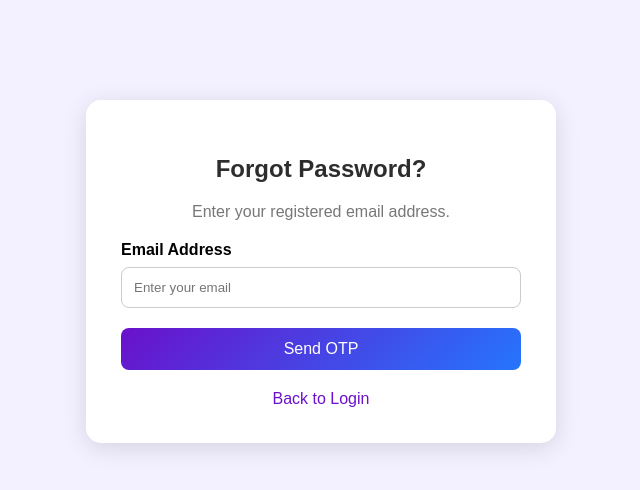
After one commit to Yuvrajsingh9695/Calypso, a Django app: page /users/forgot-password/ in a window 1280 px wide. The commit adds this page. Shown: the top 490 px of the page, without its empty margins (319-959 px from the left). Run offline with Django 5.2, Linux system fonts and the light colour scheme; parts of the project's set-up code (start-up, migrations or seed data) failed here and were passed over; some libraries are stand-ins or nearby versions.

Commit message:
Add forgot password OTP flow

```diff
--- /dev/null
+++ b/templates/forgot_password.html
@@ -0,0 +1,124 @@
+<!DOCTYPE html>
+<html lang="en">
+<head>
+    <meta charset="UTF-8">
+    <meta name="viewport" content="width=device-width, initial-scale=1.0">
+    <title>Forgot Password - Calypso</title>
+
+    <style>
+        body {
+            margin: 0;
+            font-family: Arial, sans-serif;
+            background: #f3f0ff;
+        }
+
+        .box {
+            width: 400px;
+            max-width: 90%;
+            margin: 100px auto;
+            background: white;
+            padding: 35px;
+            border-radius: 15px;
+            box-shadow: 0 5px 25px rgba(0,0,0,0.12);
+        }
+
+        h2 {
+            text-align: center;
+            color: #2d2d2d;
+        }
+
+        p {
+            text-align: center;
+            color: #777;
+        }
+
+        label {
+            display: block;
+            margin: 20px 0 8px;
+            font-weight: bold;
+        }
+
+        input {
+            width: 100%;
+            padding: 12px;
+            border: 1px solid #ccc;
+            border-radius: 8px;
+            box-sizing: border-box;
+        }
+
+        button {
+            width: 100%;
+            padding: 12px;
+            margin-top: 20px;
+            border: 0;
+            border-radius: 8px;
+            background: linear-gradient(135deg, #6A11CB, #2575FC);
+            color: white;
+            font-size: 16px;
+            cursor: pointer;
+        }
+
+        .message {
+            padding: 10px;
+            margin-bottom: 10px;
+            border-radius: 7px;
+            background: #eee;
+        }
+
+        .back {
+            text-align: center;
+            margin-top: 20px;
+        }
+
+        .back a {
+            color: #6A11CB;
+            text-decoration: none;
+        }
+    </style>
+</head>
+
+<body>
+
+<div class="box">
+
+    <h2>Forgot Password?</h2>
+
+    <p>
+        Enter your registered email address.
+    </p>
+
+    {% if messages %}
+        {% for message in messages %}
+            <div class="message">
+                {{ message }}
+            </div>
+        {% endfor %}
+    {% endif %}
+
+    <form method="POST">
+        {% csrf_token %}
+
+        <label>Email Address</label>
+
+        <input
+            type="email"
+            name="email"
+            placeholder="Enter your email"
+            required
+        >
+
+        <button type="submit">
+            Send OTP
+        </button>
+    </form>
+
+    <div class="back">
+        <a href="/users/login/">
+            Back to Login
+        </a>
+    </div>
+
+</div>
+
+</body>
+</html>
--- a/users/urls.py
+++ b/users/urls.py
@@ -83,4 +83,21 @@ urlpatterns = [
         views.unfollow_user_view,
         name="unfollow-user",
     ),
+     path(
+        "forgot-password/",
+        views.forgot_password,
+        name="forgot_password"
+    ),
+
+    path(
+        "verify-otp/",
+        views.verify_otp,
+        name="verify_otp"
+    ),
+
+    path(
+        "reset-password/",
+        views.reset_password,
+        name="reset_password"
+    ),
 ]
--- a/users/views.py
+++ b/users/views.py
@@ -1,13 +1,25 @@
+import secrets
+from datetime import timedelta
+
 from django.contrib import messages
-from django.contrib.auth import authenticate, login, logout
+from django.contrib.auth import (
+    authenticate,
+    get_user_model,
+    login,
+    logout,
+)
 from django.contrib.auth.decorators import login_required
+from django.contrib.auth.hashers import make_password, check_password
+from django.contrib.auth.password_validation import validate_password
+from django.core.exceptions import ValidationError
+from django.core.mail import send_mail
 from django.shortcuts import get_object_or_404, redirect, render
+from django.utils import timezone
 
 from comments.models import Comment
+from .forms import ProfilePictureForm
 
-from .forms import ProfilePictureForm
-from .models import User
-
+User = get_user_model()
 
 # ============================================================
 # REGISTER
@@ -374,3 +386,166 @@ def user_profile_view(request, username):
             "is_following": is_following,
         },
     )
+
+def forgot_password(request):
+    if request.method == "POST":
+        email = request.POST.get("email", "").strip()
+
+        if not email:
+            messages.error(request, "Please enter your email.")
+            return render(request, "forgot_password.html")
+
+        user = User.objects.filter(email__iexact=email).first()
+
+        if not user:
+            messages.error(request, "No account found with this email.")
+            return render(request, "forgot_password.html")
+
+        # Generate 6 digit OTP
+        otp = str(secrets.randbelow(900000) + 100000)
+
+        # Save reset information in session
+        request.session["reset_user_id"] = user.pk
+        request.session["reset_otp"] = make_password(otp)
+        request.session["reset_otp_expiry"] = (
+            timezone.now() + timedelta(minutes=10)
+        ).timestamp()
+        request.session["reset_otp_attempts"] = 0
+
+        # Send OTP
+        send_mail(
+            subject="Calypso - Password Reset OTP",
+            message=(
+                f"Your Calypso password reset OTP is: {otp}\n\n"
+                "This OTP is valid for 10 minutes.\n"
+                "If you did not request this, please ignore this email."
+            ),
+            from_email=None,
+            recipient_list=[user.email],
+            fail_silently=False,
+        )
+
+        messages.success(
+            request,
+            "OTP has been sent to your registered email."
+        )
+
+        return redirect("/users/verify-otp/")
+
+    return render(request, "forgot_password.html")
+
+
+def verify_otp(request):
+    if not request.session.get("reset_user_id"):
+        return redirect("/users/forgot-password/")
+
+    if request.method == "POST":
+        entered_otp = request.POST.get("otp", "").strip()
+
+        stored_otp = request.session.get("reset_otp")
+        expiry = request.session.get("reset_otp_expiry")
+        attempts = request.session.get("reset_otp_attempts", 0)
+
+        if not stored_otp or not expiry:
+            request.session.flush()
+            messages.error(
+                request,
+                "OTP session expired. Please request a new OTP."
+            )
+            return redirect("/users/forgot-password/")
+
+        # Check expiry
+        if timezone.now().timestamp() > expiry:
+            request.session.flush()
+            messages.error(
+                request,
+                "OTP has expired. Please request a new OTP."
+            )
+            return redirect("/users/forgot-password/")
+
+        # Maximum 5 attempts
+        if attempts >= 5:
+            request.session.flush()
+            messages.error(
+                request,
+                "Too many incorrect attempts. Please request a new OTP."
+            )
+            return redirect("/users/forgot-password/")
+
+        # Verify OTP
+        if check_password(entered_otp, stored_otp):
+            request.session["otp_verified"] = True
+
+            messages.success(
+                request,
+                "OTP verified successfully."
+            )
+
+            return redirect("/users/reset-password/")
+
+        request.session["reset_otp_attempts"] = attempts + 1
+
+        messages.error(request, "Invalid OTP.")
+
+    return render(request, "verify_otp.html")
+
+
+def reset_password(request):
+    if not request.session.get("otp_verified"):
+        return redirect("/users/forgot-password/")
+
+    user_id = request.session.get("reset_user_id")
+
+    if not user_id:
+        request.session.flush()
+        return redirect("/users/forgot-password/")
+
+    user = User.objects.filter(pk=user_id).first()
+
+    if not user:
+        request.session.flush()
+        messages.error(request, "User not found.")
+        return redirect("/users/forgot-password/")
+
+    if request.method == "POST":
+        password = request.POST.get("password", "")
+        confirm_password = request.POST.get("confirm_password", "")
+
+        if not password or not confirm_password:
+            messages.error(
+                request,
+                "Please enter both password fields."
+            )
+            return render(request, "reset_password.html")
+
+        if password != confirm_password:
+            messages.error(
+                request,
+                "Passwords do not match."
+            )
+            return render(request, "reset_password.html")
+
+        # Use Django's password validators
+        try:
+            validate_password(password, user)
+        except ValidationError as error:
+            for message in error.messages:
+                messages.error(request, message)
+
+            return render(request, "reset_password.html")
+
+        # Change password
+        user.set_password(password)
+        user.save()
+
+        # Clear reset session
+        request.session.flush()
+
+        messages.success(
+            request,
+            "Password changed successfully. Please login again."
+        )
+
+        return redirect("/users/login/")
+
+    return render(request, "reset_password.html")
```
Also changed, not shown: Calypso/settings.py (+17 -7 lines), templates/reset_password.html (added, +109 -0 lines), templates/users/login.html (+7 -12 lines), templates/verify_otp.html (added, +108 -0 lines).
